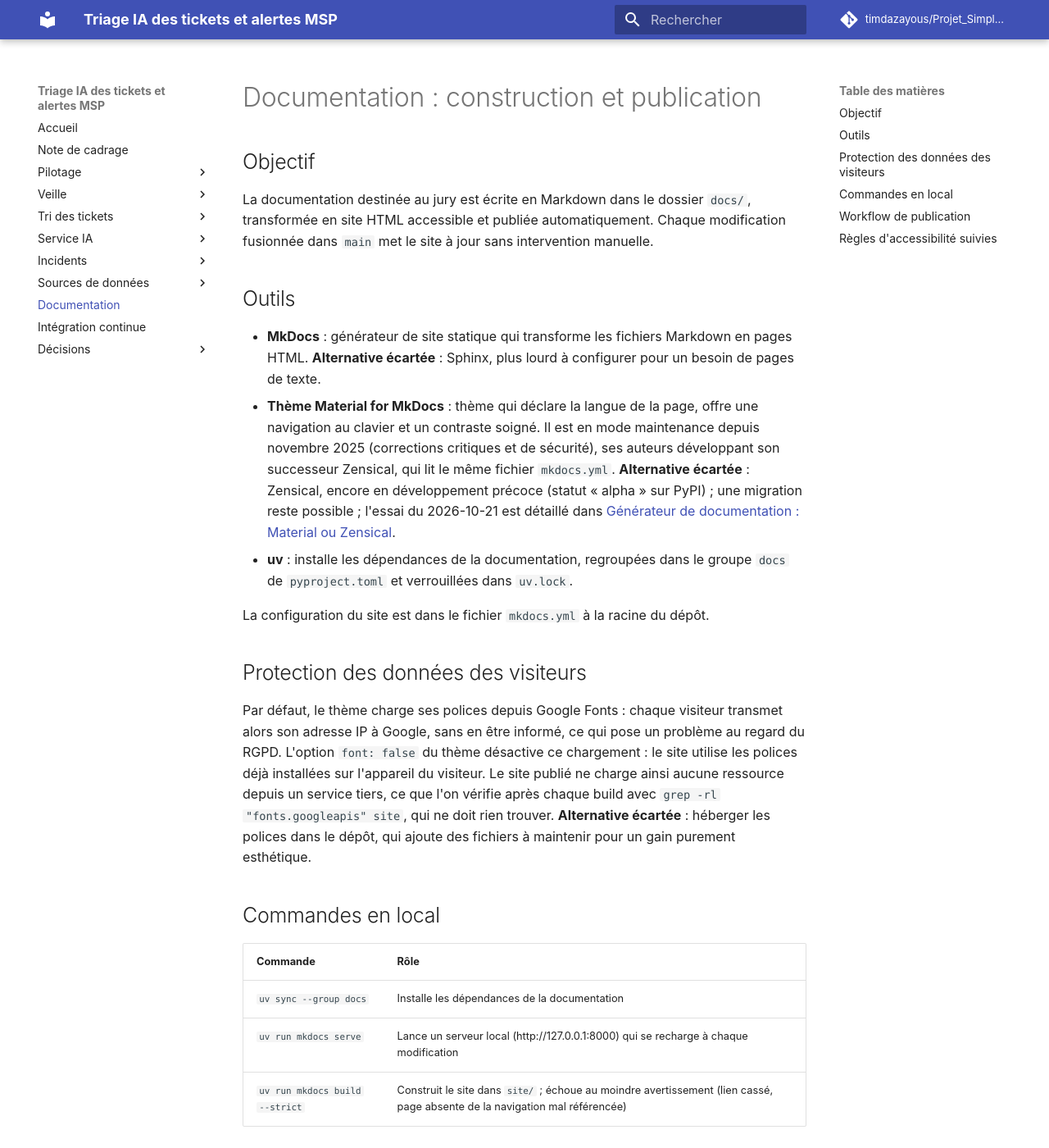
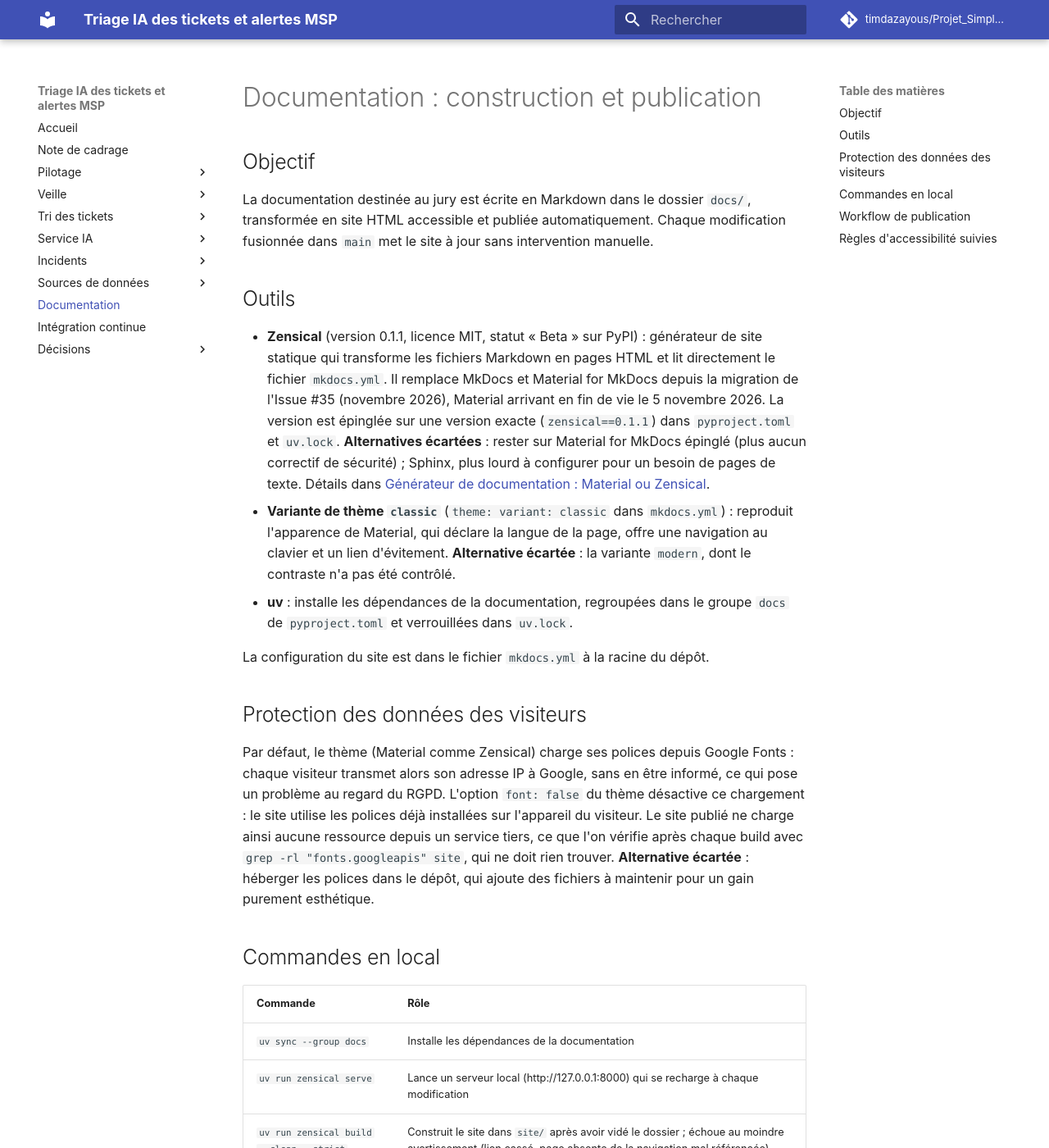
Before and after one commit to timdazayous/Projet_Simplon_FIN_ETUDES, an MkDocs documentation site: the page built from docs/documentation.md, in a window 1280 px wide and 1400 px high. Shown: the whole window at 82% size. Built offline with MkDocs 1.6.1 and Material for MkDocs 9.7.7, drawn with Linux system fonts in a browser that asks for light colours; comment, search, counter and statistics services are not loaded; some of the changed text lies outside the part shown.

Commit message:
Documentation : migration de Material for MkDocs vers Zensical 0.1.1, variante classic (#35)
Co-Authored-By: Claude Sonnet 5.5 <noreply@anthropic.com>

```diff
--- a/docs/documentation.md
+++ b/docs/documentation.md
@@ -6,23 +6,23 @@ La documentation destinée au jury est écrite en Markdown dans le dossier `docs
 
 ## Outils
 
-- **MkDocs** : générateur de site statique qui transforme les fichiers Markdown en pages HTML. **Alternative écartée** : Sphinx, plus lourd à configurer pour un besoin de pages de texte.
-- **Thème Material for MkDocs** : thème qui déclare la langue de la page, offre une navigation au clavier et un contraste soigné. Il est en mode maintenance depuis novembre 2025 (corrections critiques et de sécurité), ses auteurs développant son successeur Zensical, qui lit le même fichier `mkdocs.yml`. **Alternative écartée** : Zensical, encore en développement précoce (statut « alpha » sur PyPI) ; une migration reste possible ; l'essai du 2026-10-21 est détaillé dans [Générateur de documentation : Material ou Zensical](decisions/documentation-zensical.md).
+- **Zensical** (version 0.1.1, licence MIT, statut « Beta » sur PyPI) : générateur de site statique qui transforme les fichiers Markdown en pages HTML et lit directement le fichier `mkdocs.yml`. Il remplace MkDocs et Material for MkDocs depuis la migration de l'Issue #35 (novembre 2026), Material arrivant en fin de vie le 5 novembre 2026. La version est épinglée sur une version exacte (`zensical==0.1.1`) dans `pyproject.toml` et `uv.lock`. **Alternatives écartées** : rester sur Material for MkDocs épinglé (plus aucun correctif de sécurité) ; Sphinx, plus lourd à configurer pour un besoin de pages de texte. Détails dans [Générateur de documentation : Material ou Zensical](decisions/documentation-zensical.md).
+- **Variante de thème `classic`** (`theme: variant: classic` dans `mkdocs.yml`) : reproduit l'apparence de Material, qui déclare la langue de la page, offre une navigation au clavier et un lien d'évitement. **Alternative écartée** : la variante `modern`, dont le contraste n'a pas été contrôlé.
 - **uv** : installe les dépendances de la documentation, regroupées dans le groupe `docs` de `pyproject.toml` et verrouillées dans `uv.lock`.
 
 La configuration du site est dans le fichier `mkdocs.yml` à la racine du dépôt.
 
 ## Protection des données des visiteurs
 
-Par défaut, le thème charge ses polices depuis Google Fonts : chaque visiteur transmet alors son adresse IP à Google, sans en être informé, ce qui pose un problème au regard du RGPD. L'option `font: false` du thème désactive ce chargement : le site utilise les polices déjà installées sur l'appareil du visiteur. Le site publié ne charge ainsi aucune ressource depuis un service tiers, ce que l'on vérifie après chaque build avec `grep -rl "fonts.googleapis" site`, qui ne doit rien trouver. **Alternative écartée** : héberger les polices dans le dépôt, qui ajoute des fichiers à maintenir pour un gain purement esthétique.
+Par défaut, le thème (Material comme Zensical) charge ses polices depuis Google Fonts : chaque visiteur transmet alors son adresse IP à Google, sans en être informé, ce qui pose un problème au regard du RGPD. L'option `font: false` du thème désactive ce chargement : le site utilise les polices déjà installées sur l'appareil du visiteur. Le site publié ne charge ainsi aucune ressource depuis un service tiers, ce que l'on vérifie après chaque build avec `grep -rl "fonts.googleapis" site`, qui ne doit rien trouver. **Alternative écartée** : héberger les polices dans le dépôt, qui ajoute des fichiers à maintenir pour un gain purement esthétique.
 
 ## Commandes en local
 
 | Commande | Rôle |
 |---|---|
 | `uv sync --group docs` | Installe les dépendances de la documentation |
-| `uv run mkdocs serve` | Lance un serveur local (http://127.0.0.1:8000) qui se recharge à chaque modification |
-| `uv run mkdocs build --strict` | Construit le site dans `site/` ; échoue au moindre avertissement (lien cassé, page absente de la navigation mal référencée) |
+| `uv run zensical serve` | Lance un serveur local (http://127.0.0.1:8000) qui se recharge à chaque modification |
+| `uv run zensical build --clean --strict` | Construit le site dans `site/` après avoir vidé le dossier ; échoue au moindre avertissement (lien cassé, page absente de la navigation mal référencée) |
 
 Le dossier `site/` est généré : il est ignoré par Git.
 
@@ -32,7 +32,7 @@ Le fichier `.github/workflows/docs.yml` définit deux jobs.
 
 | Déclencheur | Ce qui se passe |
 |---|---|
-| `pull_request` | Job **build** : installation (`uv sync --locked --group docs`) puis `mkdocs build --strict`. Une PR dont la documentation est cassée ne peut pas passer la vérification. |
+| `pull_request` | Job **build** : installation (`uv sync --locked --group docs`) puis `zensical build --clean --strict`. Une PR dont la documentation est cassée ne peut pas passer la vérification. |
 | `push` sur `main` | Job **build**, puis job **deploy** : le site est envoyé à GitHub Pages avec les actions officielles `actions/upload-pages-artifact` et `actions/deploy-pages`. |
 
 Les permissions sont minimales : lecture du contenu pour le build ; les droits `pages: write` et `id-token: write` ne sont accordés qu'au job de déploiement, rattaché à l'environnement `github-pages`.
--- a/mkdocs.yml
+++ b/mkdocs.yml
@@ -6,6 +6,7 @@ repo_name: timdazayous/Projet_Simplon_FIN_ETUDES
 
 theme:
   name: material
+  variant: classic
   language: fr
   # RGPD : pas de chargement depuis Google Fonts (l'adresse IP du visiteur serait transmise
   # à un tiers) ; le site utilise les polices système du visiteur.
--- a/pyproject.toml
+++ b/pyproject.toml
@@ -21,8 +21,7 @@ dev = [
     "ruff>=0.16.10",
 ]
 docs = [
-    "mkdocs>=1.6,<2",
-    "mkdocs-material>=9.7,<10",
+    "zensical==0.1.1",
 ]
 # Récupération des jeux publics (Issue #29) : absent de la CI et de l'installation de base.
 data = [
```
Also changed, not shown: README.md (+3 -3 lines), docs/decisions/documentation-zensical.md (+9 -1 lines), 2 other files.
